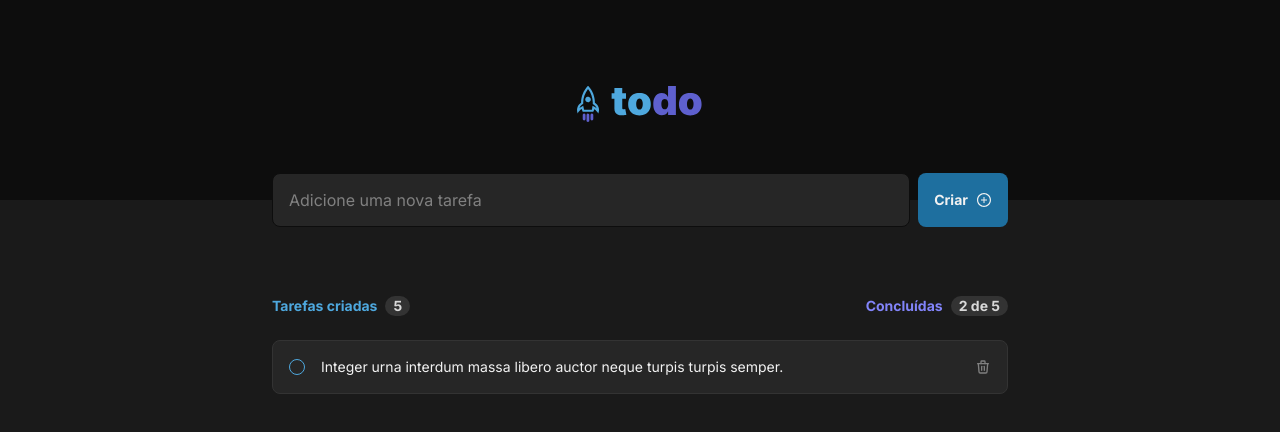
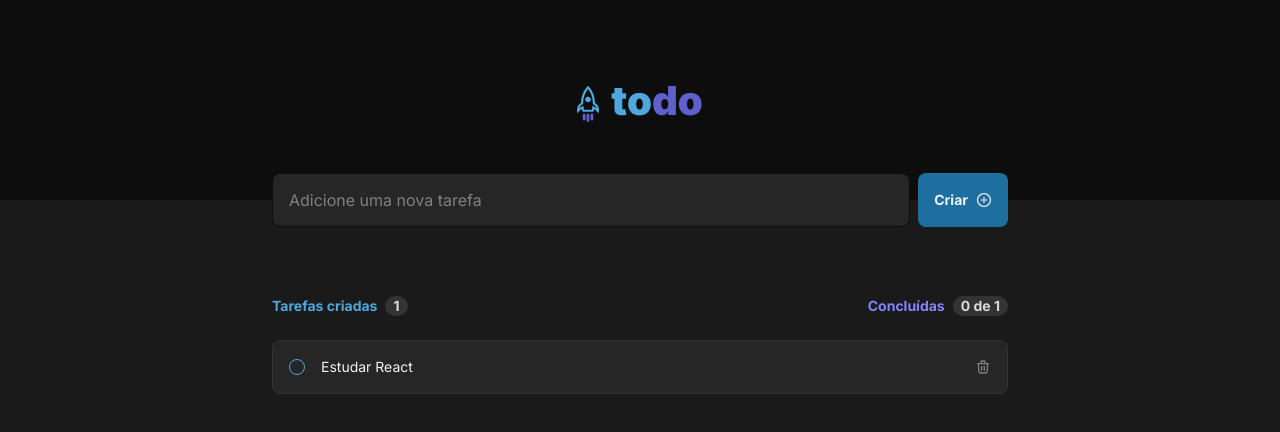
Before and after one commit to bduarte10/todo-app, a React (Vite) app: page / in a window 1280 px wide. Shown: the top 432 px of the page. Built offline with nearby package versions, Linux system fonts and the light colour scheme.

Commit message:
feature: conta numero de tasks e tasks completas

```diff
--- a/src/App.tsx
+++ b/src/App.tsx
@@ -1,11 +1,29 @@
+import { useState } from 'react'
+
 import Header from './components/Header'
 import TaskList from './components/TaskList'
 
+export interface TaskType {
+  id: string
+  title: string
+  isCompleted: boolean
+}
+
 function App() {
+  const [tasks, setTasks] = useState<TaskType[]>([
+    { id: '1', title: 'Estudar React', isCompleted: false },
+  ])
+
   return (
     <main className="bg-gray-600 h-screen w-full">
-      <Header />
-      <TaskList />
+      <Header
+        tasks={tasks}
+        addTask={setTasks}
+      />
+      <TaskList
+        tasks={tasks}
+        setTasks={setTasks}
+      />
     </main>
   )
 }
--- a/src/components/Header.tsx
+++ b/src/components/Header.tsx
@@ -1,7 +1,27 @@
 import { AiOutlinePlusCircle } from 'react-icons/ai'
+import { TaskType } from '../App'
 import logo from '../assets/Logo.svg'
+import { useState } from 'react'
 
-const Header = () => {
+interface HeaderProps {
+  addTask: (task: TaskType[]) => void
+  tasks: TaskType[]
+}
+
+const Header = ({ addTask, tasks }: HeaderProps) => {
+  const [value, setValue] = useState('')
+
+  function handleAddTask() {
+    const newTask: TaskType = {
+      id: crypto.randomUUID(),
+      title: value,
+      isCompleted: false,
+    }
+
+    addTask([...tasks, newTask])
+    setValue('')
+  }
+
   return (
     <header className="bg-gray-700 w-full h-[200px] flex-col text-gray-100 flex justify-center items-center mb-24 relative">
       <img
@@ -12,10 +32,14 @@ const Header = () => {
       <div className="input-task max-w-[736px] w-full flex gap-2 absolute">
         <input
           type="text"
+          value={value}
+          onChange={(e) => setValue(e.target.value)}
           className="bg-gray-500 h-[54px] w-full placeholder:text-gray-300 pl-4 rounded-lg border border-gray-700"
           placeholder="Adicione uma nova tarefa"
         />
-        <button className="bg-blue-dark text-sm font-bold px-4 py-4 flex rounded-lg items-center gap-2">
+        <button
+          onClick={handleAddTask}
+          className="bg-blue-dark text-sm font-bold px-4 py-4 flex rounded-lg items-center gap-2">
           Criar
           <AiOutlinePlusCircle size={16} />
         </button>
--- a/src/components/Task.tsx
+++ b/src/components/Task.tsx
@@ -1,19 +1,24 @@
 import { TbTrash } from 'react-icons/tb'
-import { useState } from 'react'
 import { AiOutlineCheck } from 'react-icons/ai'
-const Task = () => {
-  const [isCompleted, setIsCompleted] = useState(false)
+
+interface TaskProps {
+  title: string
+  isCompleted: boolean
+  handleIsComplete: () => void
+}
+
+const Task = ({ title, handleIsComplete, isCompleted }: TaskProps) => {
   return (
-    <div className="max-w-[736px] w-full bg-gray-500 m-auto border border-gray-400 rounded-lg flex items-center  px-4 py-4 ">
+    <div className="max-w-[736px] w-full bg-gray-500 m-auto border border-gray-400 rounded-lg flex items-center  px-4 py-4 mb-3">
       <button
-        onClick={() => setIsCompleted(!isCompleted)}
+        onClick={handleIsComplete}
         className="w-4 h-4 border border-blue rounded-full flex items-center justify-center mr-4">
         {isCompleted ? (
           <span className="w-4 h-4 bg-purple-dark rounded-full  flex items-center justify-center">
             <AiOutlineCheck
               className="text-gray-100"
               size={8}
-            />{' '}
+            />
           </span>
         ) : (
           ''
@@ -25,7 +30,7 @@ const Task = () => {
             ? `text-sm text-gray-300 line-through`
             : `text-sm text-gray-100`
         }>
-        Integer urna interdum massa libero auctor neque turpis turpis semper.
+        {title}
       </span>
       <TbTrash className="ml-auto text-gray-300 hover:text-danger cursor-pointer" />
     </div>
--- a/src/components/TaskList.tsx
+++ b/src/components/TaskList.tsx
@@ -1,25 +1,47 @@
+import { TaskType } from '../App'
 import Task from './Task'
 
-const TaskList = () => {
+interface TaskListProps {
+  tasks: TaskType[]
+  setTasks: React.Dispatch<React.SetStateAction<TaskType[]>>
+}
+
+const TaskList = ({ tasks, setTasks }: TaskListProps) => {
+  const completedTasks = tasks.filter((task) => task.isCompleted).length
   return (
     <>
       <div className=" max-w-[736px] w-full m-auto mb-6">
         <div className="flex justify-between ">
           <span className="text-blue font-bold text-sm flex gap-2 ">
-            Tarefas criadas{' '}
+            Tarefas criadas
             <span className="bg-gray-400 text-gray-200 px-2 rounded-full">
-              5
+              {tasks.length}
             </span>
           </span>
           <span className="text-purple font-bold text-sm flex gap-2">
             Concluídas
             <span className="bg-gray-400 text-gray-200 px-2 rounded-full ">
-              2 de 5
+              {`${completedTasks}
+               de ${tasks.length}`}
             </span>
           </span>
         </div>
       </div>
-      <Task />
+      {tasks.map((task) => (
+        <Task
+          key={task.id}
+          title={task.title}
+          handleIsComplete={() => {
+            const newTasks = tasks.map((item) =>
+              item.id === task.id
+                ? { ...item, isCompleted: !item.isCompleted }
+                : item
+            )
+            setTasks(newTasks)
+          }}
+          isCompleted={task.isCompleted}
+        />
+      ))}
     </>
   )
 }
```
